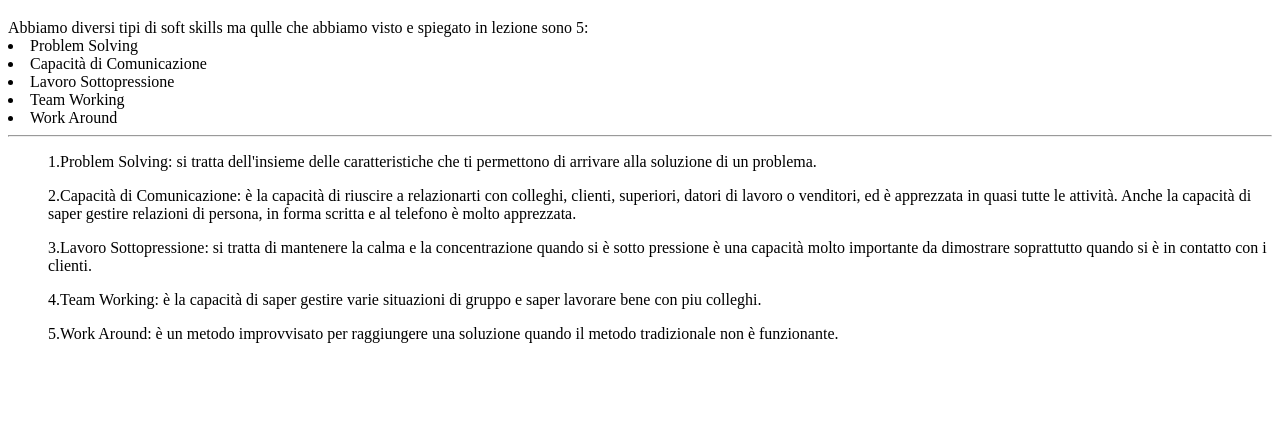
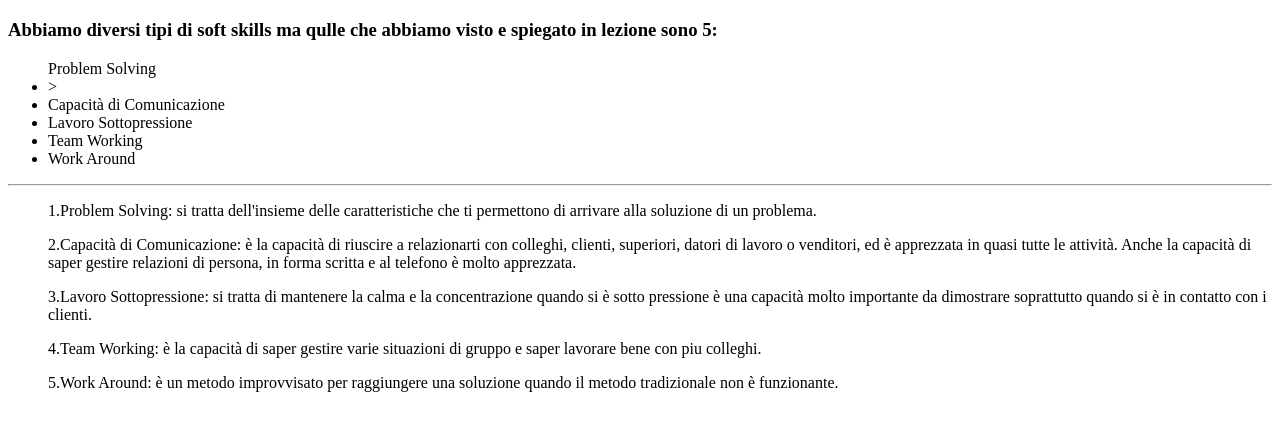
Before and after one commit to mikeTM04/mikeTM04.github.io, a plain HTML site: page soft_skills.html in a window 1280 px wide. Shown: the part 61-492 px from the top of the page. Drawn offline with Linux system fonts and the light colour scheme.

Commit message:
applico nuove modifiche

```diff
--- a/soft_skills.html
+++ b/soft_skills.html
@@ -5,19 +5,19 @@
     <meta http-equiv="X-UA-Compatible" content="IE=edge">
     <meta name="viewport" content="width=device-width, initial-scale=1.0">
     <title>Soft Skills</title>
-    <link rel="stylesheet" href="Soft_skills.css">
 </head>
 
 <body>
 
     <h1>Soft Skills</h1>
 
-    <p1> Abbiamo diversi tipi di soft skills ma qulle che abbiamo visto e spiegato in lezione sono 5: </p1>
+    <h3> Abbiamo diversi tipi di soft skills ma qulle che abbiamo visto e spiegato in lezione sono 5: </h3>
 
 
-        <li>
+    <ul>
+        <il>
             Problem Solving
-        </li>
+        <li>>
 
         <li>
             Capacità di Comunicazione
@@ -40,7 +40,7 @@
         <li>
             Work Around
         </li>
-
+    </ul>
 
 
     <hr>
```
